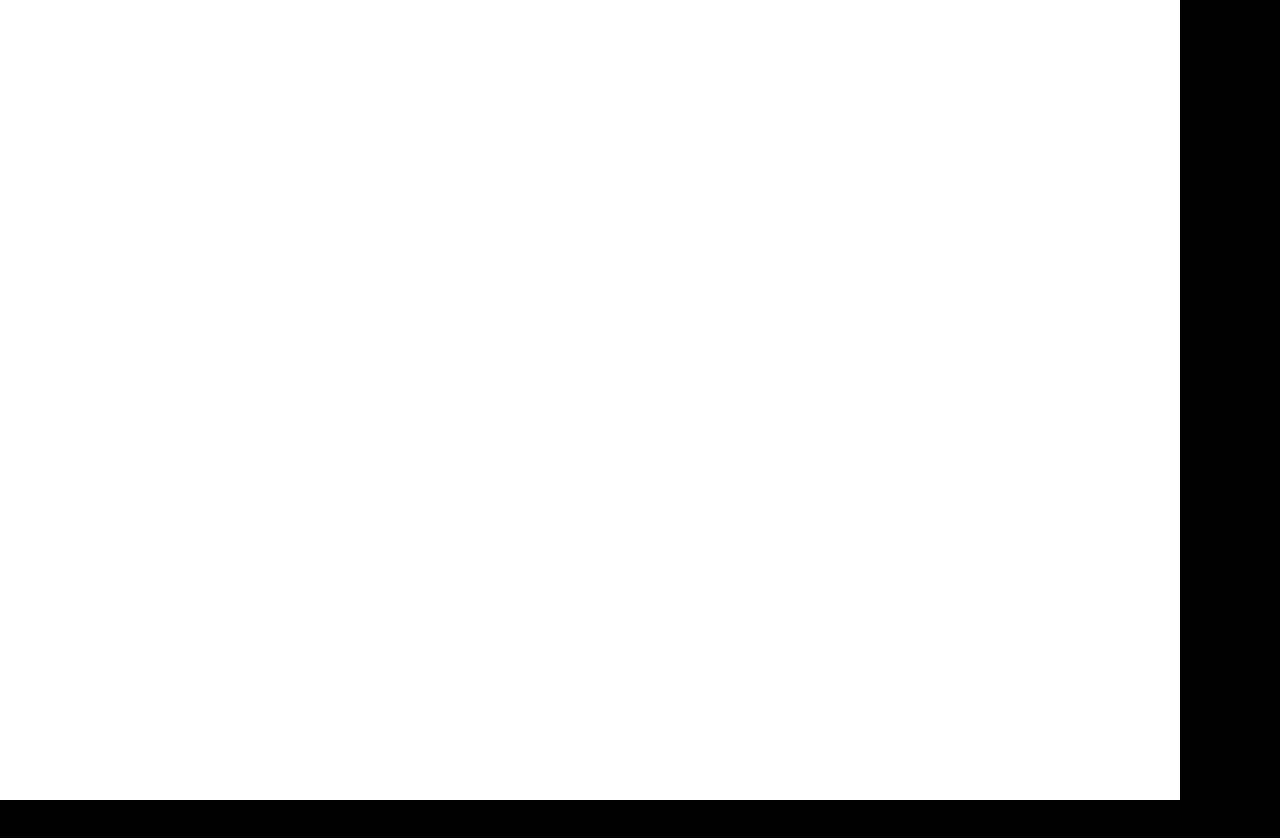
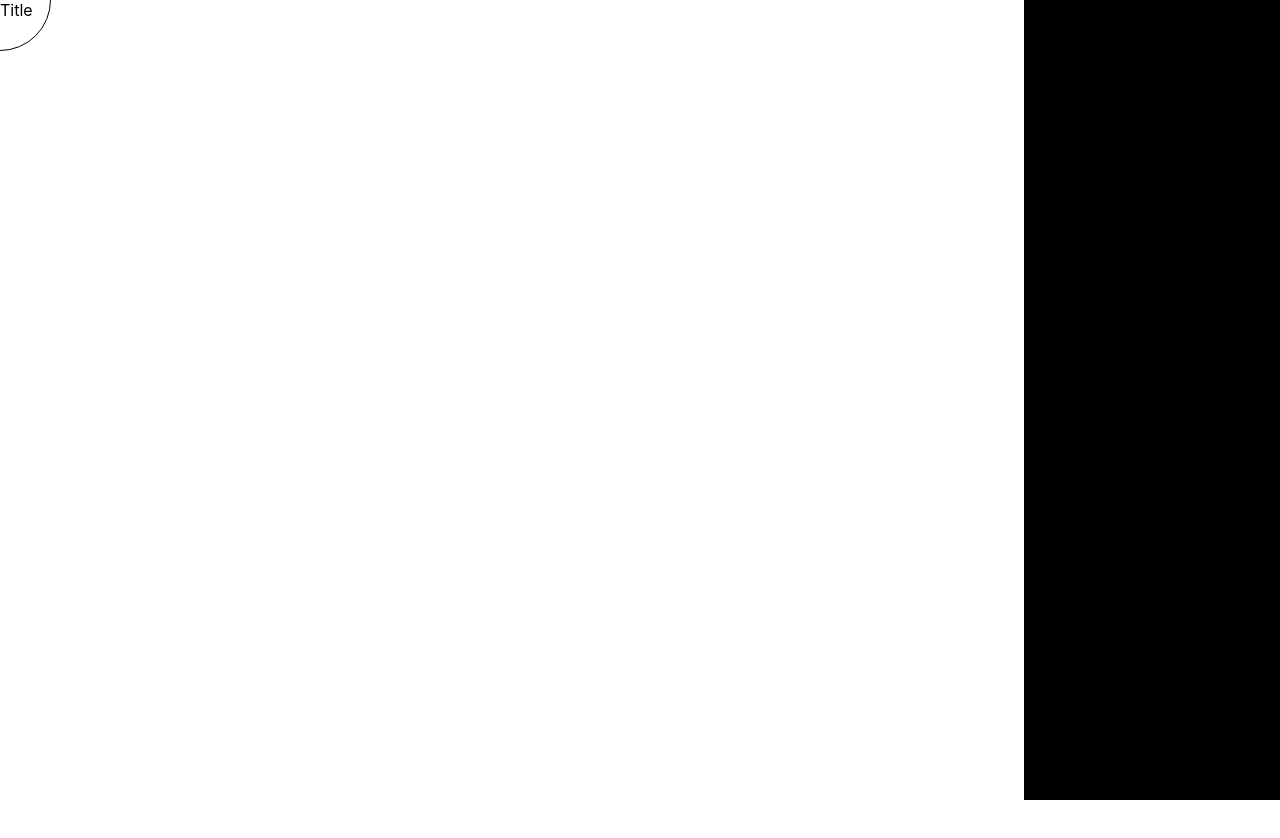
Before and after one commit to Neo945/Portfolio, a React (Create React App) app: page / in a window 1280 px wide. Shown: the top 838 px of the page. After the commit the page ends 800 px from the top, so only its background shows below. Built offline with nearby package versions, Linux system fonts and the light colour scheme.

Commit message:
Add: Cursor and title page

```diff
--- a/src/App.js
+++ b/src/App.js
@@ -1,14 +1,30 @@
-import { Page, Navbar } from "./components";
+import "./app.css";
+// import { useState } from "react";
+import { Page, Navbar, Title } from "./components";
 
+function Sample(params) {
+  return <div></div>;
+}
+
+function Cursor(params) {
+  return <div id={"cursor"}></div>;
+}
+
+function moveEvent(event) {
+  const cursor = document.getElementById("cursor");
+  cursor.style.left = event.clientX + "px";
+  cursor.style.top = event.clientY + "px";
+}
 function App() {
   return (
-    <div style={{backgroundColor: 'black'}}>
-      <Navbar/>
-      <div>
-        <Page />
-        <Page />
-        <Page />
-        <Page />
+    <div onMouseMove={moveEvent}>
+      <Navbar />
+      <div id={"content"}>
+        <Cursor />
+        <Page component={Title} />
+        <Page component={Sample} />
+        <Page component={Sample} />
+        <Page component={Sample} />
       </div>
     </div>
   );
--- /dev/null
+++ b/src/app.css
@@ -0,0 +1,18 @@
+#content {
+  background-color: black;
+  height: 100vh;
+  scroll-snap-type: y mandatory;
+  overflow-y: scroll;
+  overflow-x: hidden;
+}
+#cursor {
+  position: absolute;
+  transform: translate(-50%, -50%);
+  border-radius: 50%;
+  transition: all 0.2s ease-out;
+  width: 100px;
+  height: 100px;
+  border: 1px white solid;
+  pointer-events: none;
+  mix-blend-mode: difference;
+}
--- a/src/components/Navbar/navbar.css
+++ b/src/components/Navbar/navbar.css
@@ -3,7 +3,7 @@
     height: 100vh;
     right: 0px;
     top: 0px;
-    width: 100px;
+    width: 20%;
     mix-blend-mode: difference;
     background-color: white;
 }
--- a/src/components/Page/page.css
+++ b/src/components/Page/page.css
@@ -1,8 +1,9 @@
-.page{
-    width: 100vw;
-    height: 100vh;
-
+.page {
+  width: 100vw;
+  height: 100vh;
+  scroll-snap-align: center;
 }
-.page:nth-child(1), .page:nth-child(3){
-    background-color: white;
+.page:nth-child(2),
+.page:nth-child(4) {
+  background-color: white;
 }
--- a/src/components/Page/page.js
+++ b/src/components/Page/page.js
@@ -2,8 +2,7 @@ import './page.css'
 export default function Page(params) {
     return (
         <div className={'page'}>
-
+            <params.component />
         </div>
     );
-
 }
--- a/src/components/index.js
+++ b/src/components/index.js
@@ -1,3 +1,4 @@
-import Page from './Page/page';
-import Navbar from './Navbar/Navbar';
-export {Page,Navbar};
+import Page from "./Page/page";
+import Navbar from "./Navbar/Navbar";
+import Title from "./title/title";
+export { Page, Navbar, Title };
--- /dev/null
+++ b/src/components/title/title.js
@@ -0,0 +1,5 @@
+import "./title.css";
+
+export default function Title(params) {
+  return <div>Title</div>;
+}
--- a/src/index.css
+++ b/src/index.css
@@ -1,17 +1,18 @@
-*{
+* {
   margin: 0;
   padding: 0;
+  scroll-behavior: smooth;
 }
 body {
   margin: 0;
-  font-family: -apple-system, BlinkMacSystemFont, 'Segoe UI', 'Roboto', 'Oxygen',
-    'Ubuntu', 'Cantarell', 'Fira Sans', 'Droid Sans', 'Helvetica Neue',
+  font-family: -apple-system, BlinkMacSystemFont, "Segoe UI", "Roboto", "Oxygen",
+    "Ubuntu", "Cantarell", "Fira Sans", "Droid Sans", "Helvetica Neue",
     sans-serif;
   -webkit-font-smoothing: antialiased;
   -moz-osx-font-smoothing: grayscale;
 }
 
 code {
-  font-family: source-code-pro, Menlo, Monaco, Consolas, 'Courier New',
+  font-family: source-code-pro, Menlo, Monaco, Consolas, "Courier New",
     monospace;
 }
```
Also changed, not shown: src/components/title/title.css (added), 1 other file (tests, documents, lock files or other folders).
